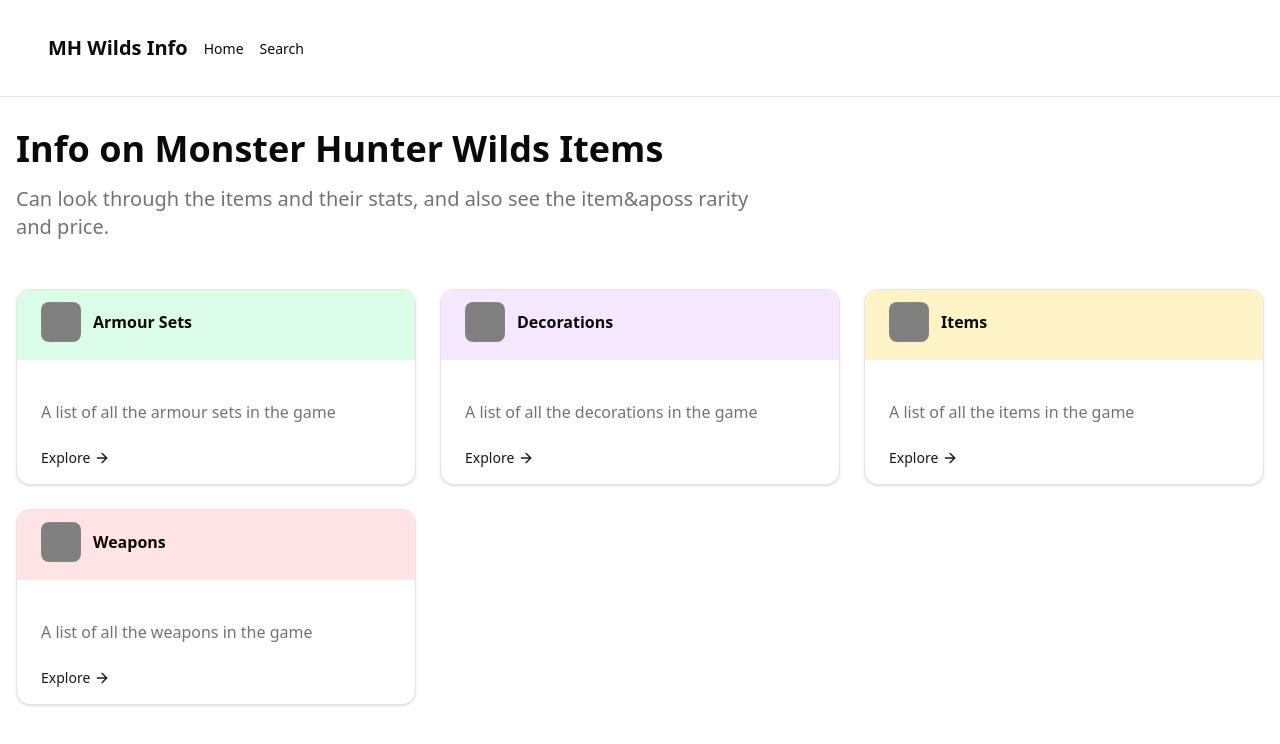
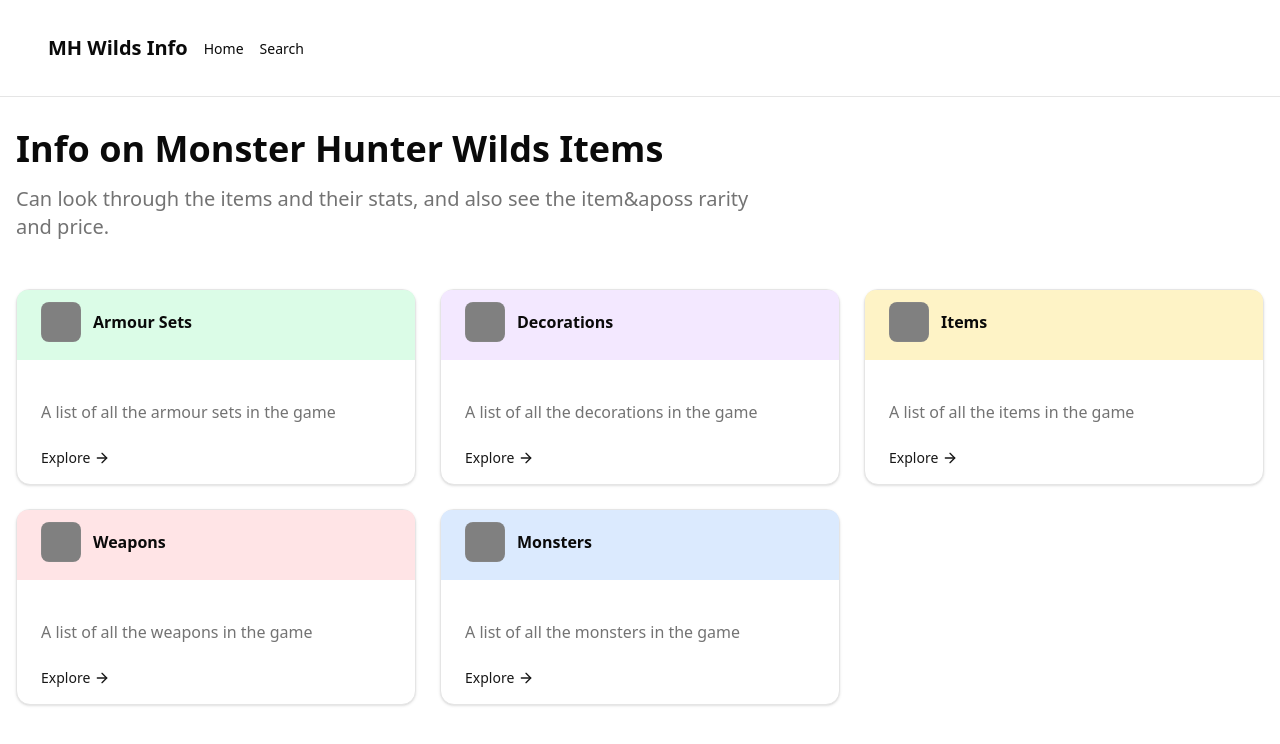
Before and after one commit to SV3N77/mhwildsinfo, a Next.js app: page / in a window 1280 px wide. Shown: the top 744 px of the page. Built offline with nearby package versions, Linux system fonts and the light colour scheme.

Commit message:
add monsters data page

```diff
--- /dev/null
+++ b/src/app/monsters/monsters.tsx
@@ -0,0 +1,24 @@
+"use server";
+
+export default async function GetAllMonsters() {
+  const res = await fetch("https://wilds.mhdb.io/en/monsters");
+  const data = await res.json();
+  // Sort the monsters by name
+  const sortedMonsters = data.sort((a: { name: string }, b: { name: string }) => a.name.localeCompare(b.name));
+  /* TODO: add images when API updates with images*/
+  return (
+    <div className="flex flex-col px-20 py-10">
+      <h1 className="text-2xl font-bold pb-4">Monsters List</h1>
+      <section className="grid grid-cols-1 gap-4 md:grid-cols-2 lg:grid-cols-4 ">
+        {sortedMonsters.map((monster: any) => (
+          <div key={monster.id} className="border border-gray-300 rounded-lg shadow-md">
+            <div className="p-4">
+              <h2 className="text-xl font-bold">{monster.name}</h2>
+              <p className="text-muted-foreground">{monster.description}</p>
+            </div>
+          </div>
+        ))}
+      </section>
+    </div>
+  );
+}
--- /dev/null
+++ b/src/app/monsters/page.tsx
@@ -0,0 +1,11 @@
+import { TopBar } from "@/components/topBar";
+import GetAllMonsters from "./monsters";
+
+export default function MonstersPage() {
+  return (
+    <div>
+      <TopBar />
+      <GetAllMonsters />;
+    </div>
+  );
+}
--- a/src/app/page.tsx
+++ b/src/app/page.tsx
@@ -11,28 +11,35 @@
     description: "A list of all the armour sets in the game",
     icon: "",
     link: "/armour",
-    color: "bg-green-100 dark:bg-green-950",
+    color: "bg-green-100",
   },
   {
     title: "Decorations",
     description: "A list of all the decorations in the game",
     icon: "",
     link: "/decorations",
-    color: "bg-purple-100 dark:bg-purple-950",
+    color: "bg-purple-100",
   },
   {
     title: "Items",
     description: "A list of all the items in the game",
     icon: "",
     link: "/items",
-    color: "bg-amber-100 dark:bg-amber-950",
+    color: "bg-amber-100 ",
   },
   {
     title: "Weapons",
     description: "A list of all the weapons in the game",
     icon: "",
     link: "/weapons",
-    color: "bg-rose-100 dark:bg-rose-950",
+    color: "bg-rose-100 ",
+  },
+  {
+    title: "Monsters",
+    description: "A list of all the monsters in the game",
+    icon: "",
+    link: "/monsters",
+    color: "bg-blue-100",
   },
 ];
 
--- /dev/null
+++ b/src/app/search/page.tsx
@@ -0,0 +1,5 @@
+// to do add search bar and search results
+
+export default function SearchPage() {
+  return <div>page</div>;
+}
```
Also changed, not shown: src/lib/types/monsters.ts (added).
